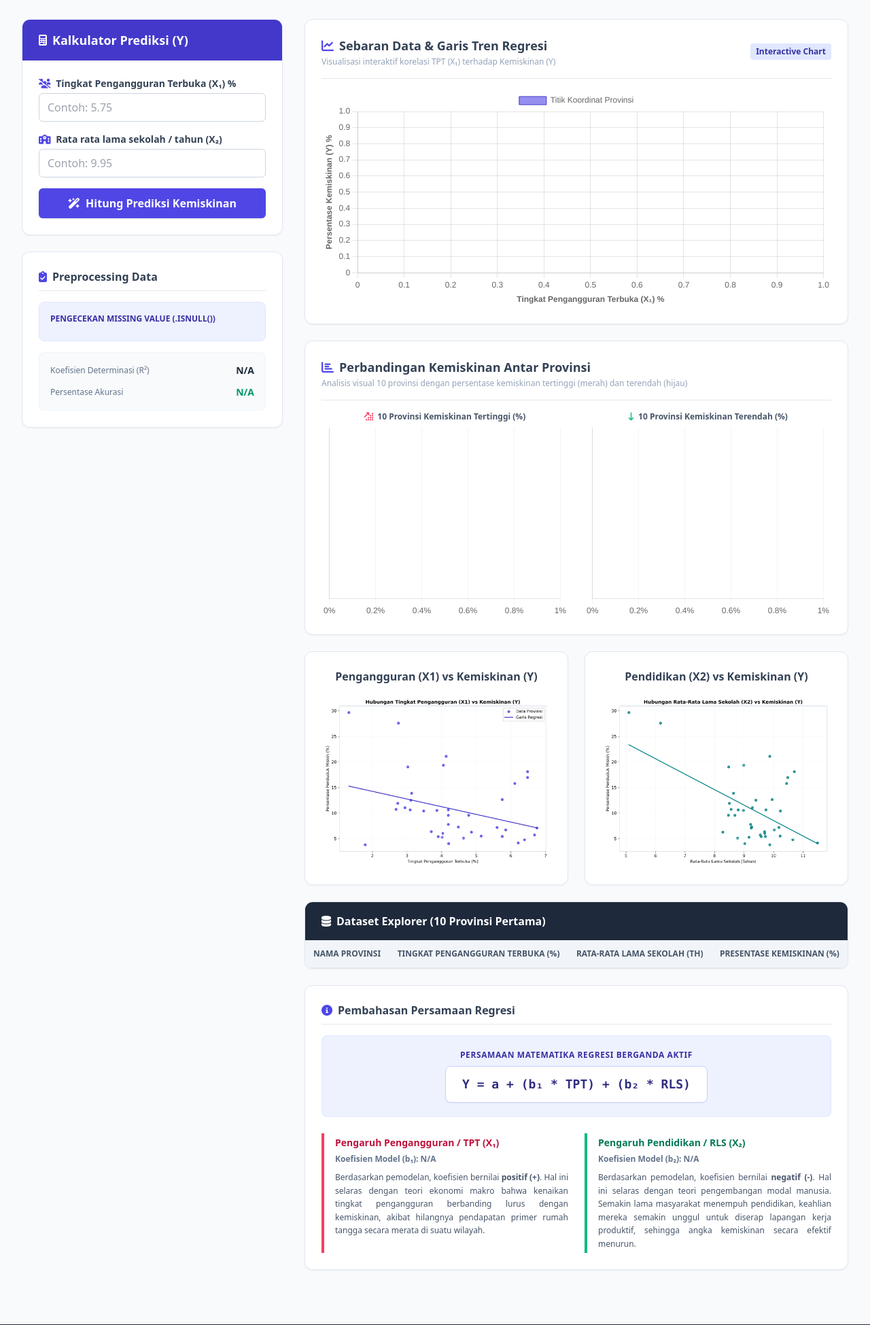
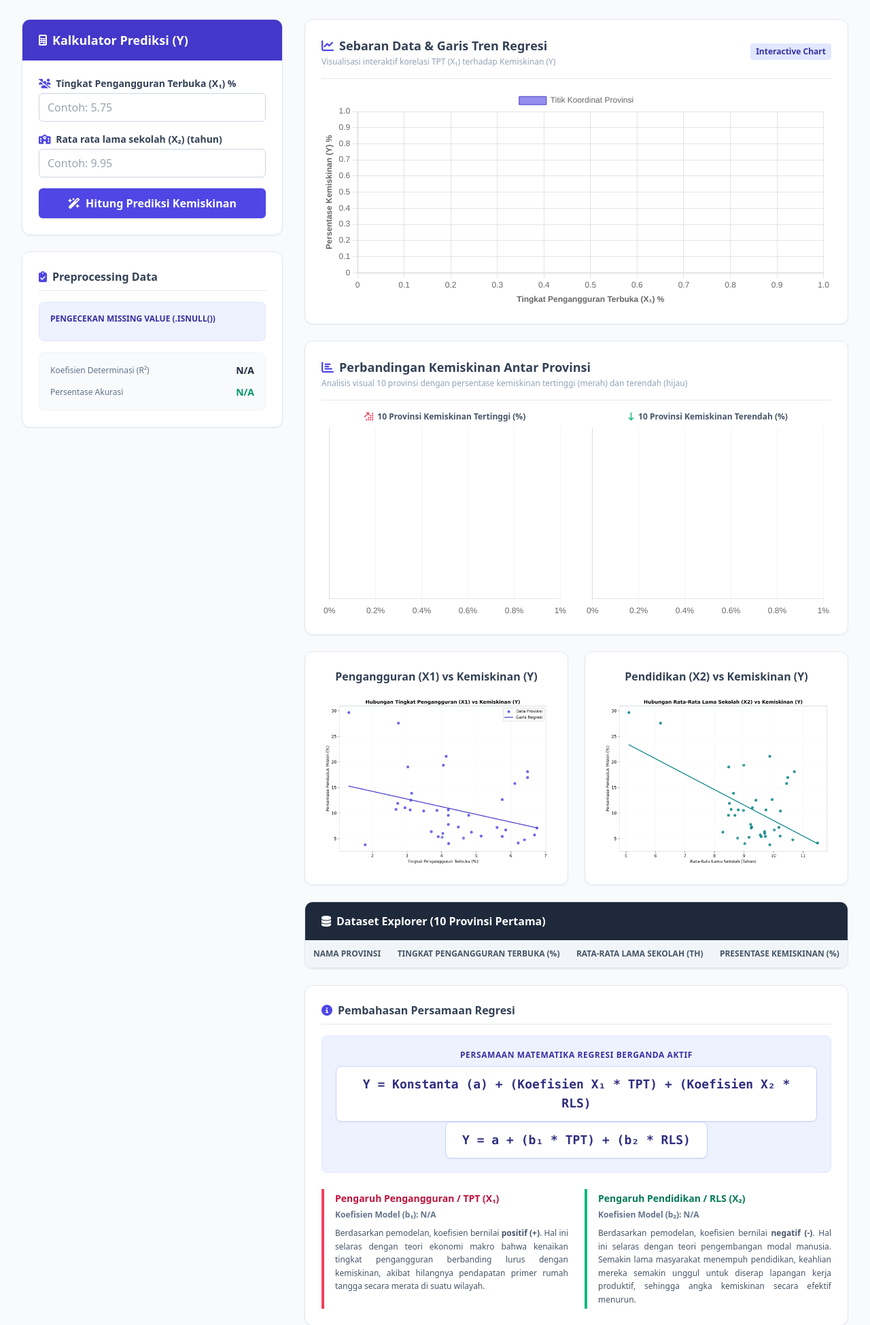
Before and after one commit to MohammadILhamSyahputra/Prediksi_Kemiskinan, a Flask app: page / in a window 1280 px wide. Shown: the part 245-2194 px from the top of the page at 68% size. Run offline with Flask 3, Linux system fonts and the light colour scheme; lists and menus that the app fills with data are empty; a map, chart or similar area stays blank; some libraries are stand-ins or nearby versions.

Commit message:
ubah dikit

```diff
--- a/templates/dashboard.html
+++ b/templates/dashboard.html
@@ -85,7 +85,7 @@
 
                             <div>
                                 <label for="rls" class="block text-sm font-semibold text-slate-700 mb-1">
-                                    <i class="fa-solid fa-school text-indigo-600 mr-1"></i> Rata rata lama sekolah / tahun (X₂)
+                                    <i class="fa-solid fa-school text-indigo-600 mr-1"></i> Rata rata lama sekolah (X₂) (tahun)
                                 </label>
                                 <input type="number" step="any" id="rls" name="rls" required placeholder="Contoh: 9.95"
                                     class="w-full px-3 py-2 border border-slate-300 rounded-md focus:outline-none focus:ring-2 focus:ring-indigo-500 transition">
@@ -250,6 +250,9 @@
                     <div class="bg-indigo-50 border border-indigo-100 rounded-lg p-5 text-center my-4">
                         <span class="text-indigo-800 text-xs font-bold uppercase tracking-wider block mb-2">Persamaan Matematika Regresi Berganda Aktif</span>
                         <div class="text-md sm:text-lg font-mono font-bold text-indigo-900 bg-white py-3 px-6 rounded-lg shadow-sm inline-block border border-indigo-200">
+                            Y = Konstanta (a) + (Koefisien X₁ * TPT) + (Koefisien X₂ * RLS)
+                        </div>
+                        <div class="text-md sm:text-lg font-mono font-bold text-indigo-900 bg-white py-3 px-6 rounded-lg shadow-sm inline-block border border-indigo-200">
                             {% if model_trained %}{{ metrics.persamaan }}{% else %}Y = a + (b₁ * TPT) + (b₂ * RLS){% endif %}
                         </div>
                     </div>
```
